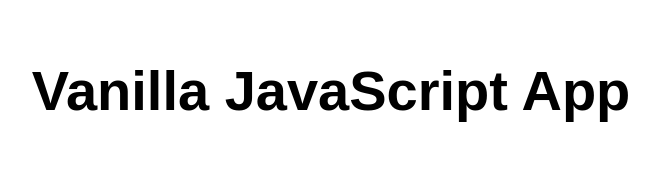
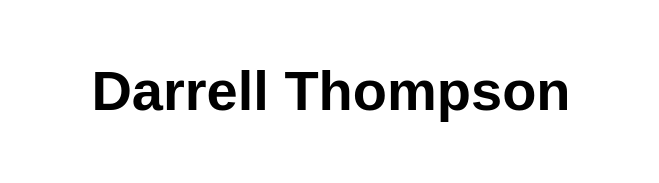
Before and after one commit to Dthompson2923/my-first-static-web-app, a plain HTML site: page index.html in a window 1280 px wide. Shown: the whole page, without its empty margins (309-968 px from the left). Drawn offline with Linux system fonts and the light colour scheme.

Commit message:
Update index.html

```diff
--- a/index.html
+++ b/index.html
@@ -10,7 +10,7 @@
 
 <body>
   <main>
-    <h1>Vanilla JavaScript App</h1>
+    <h1>Darrell Thompson</h1>
   </main>
 </body>
 
```
